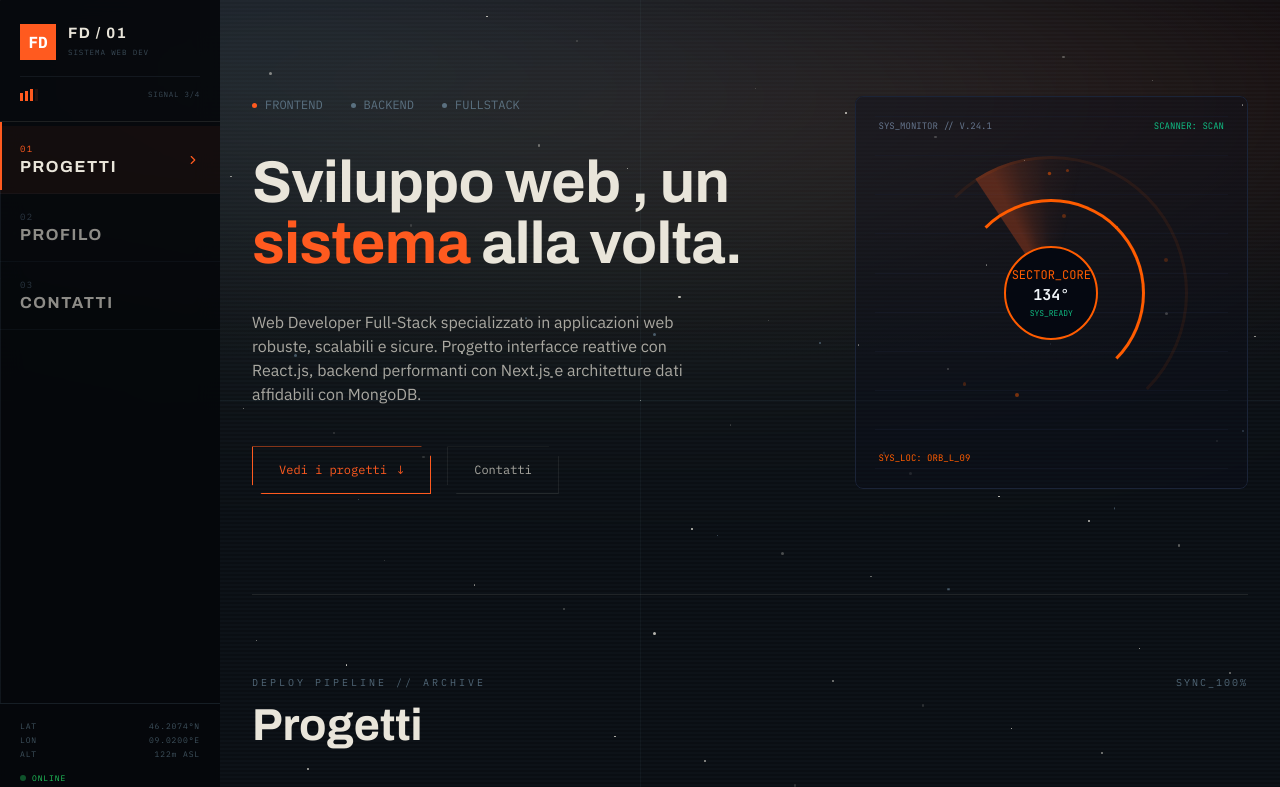
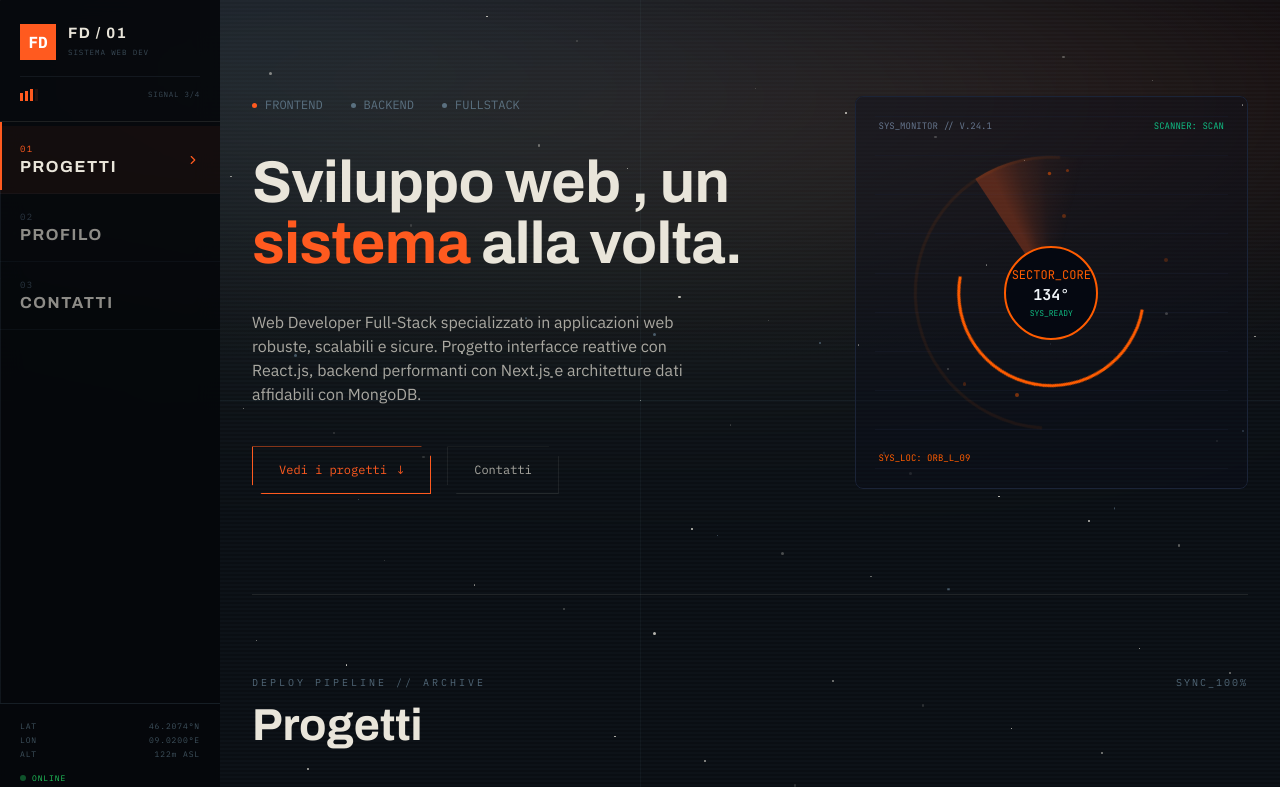
Before and after one commit to VedenThree/PersonalPortfolio, a Next.js app: page / in a window 1280 px wide. Shown: the top 787 px of the page. Built offline with nearby package versions, Linux system fonts and the light colour scheme.

Commit message:
Sistemato i due ring intorno al radar

```diff
--- a/components/ui/HeroOrbital.tsx
+++ b/components/ui/HeroOrbital.tsx
@@ -5,6 +5,9 @@ import { useEffect, useRef } from "react";
 const BOX = 460;
 const CENTER = BOX / 2;
 const SEED = 12323234;
+const SWEEP_PERIOD = 6000;
+const RING_OUTER_PERIOD = 18000;
+const RING_INNER_PERIOD = 11000;
 
 // Utility: converte un valore nel sistema di coordinate BOX in % del contenitore reale
 const pct = (v: number) => `${((v / BOX) * 100).toFixed(4)}%`;
@@ -48,6 +51,8 @@ const TARGETS: Target[] = (() => {
 
 export default function HeroOrbital() {
   const sweepRef = useRef<HTMLDivElement | null>(null);
+  const ringOuterRef = useRef<HTMLDivElement | null>(null);
+  const ringInnerRef = useRef<HTMLDivElement | null>(null);
   const bearingRef = useRef<HTMLParagraphElement | null>(null);
   const dotRefs = useRef<(HTMLSpanElement | null)[]>([]);
   const hitsRef = useRef<number[]>(TARGETS.map(() => 0));
@@ -62,6 +67,8 @@ export default function HeroOrbital() {
     let raf = 0;
     let last = performance.now();
     let angle = 0;
+    let outerAngle = 0;
+    let innerAngle = 0;
     let phase = 0;
     let visible = true;
 
@@ -69,9 +76,19 @@ export default function HeroOrbital() {
       if (bearing) bearing.textContent = `${String(Math.round(wrap360(deg))).padStart(3, "0")}°`;
     };
 
+    const paintRings = () => {
+      if (ringOuterRef.current) {
+        ringOuterRef.current.style.transform = `rotate(${wrap360(outerAngle).toFixed(4)}deg)`;
+      }
+      if (ringInnerRef.current) {
+        ringInnerRef.current.style.transform = `rotate(${wrap360(innerAngle).toFixed(4)}deg)`;
+      }
+    };
+
     const paintStatic = () => {
       writeBearing(angle);
       sweep.style.transform = `rotate(${wrap360(angle).toFixed(2)}deg)`;
+      paintRings();
     };
 
     const onVisibility = () => {
@@ -90,10 +107,13 @@ export default function HeroOrbital() {
         return;
       }
 
-      angle = wrap360(angle - (dt * 360) / 6000);
+      angle = wrap360(angle - (dt * 360) / SWEEP_PERIOD);
+      outerAngle = wrap360(outerAngle - (dt * 360) / RING_OUTER_PERIOD);
+      innerAngle = wrap360(innerAngle - (dt * 360) / RING_INNER_PERIOD);
       phase += dt / 1000;
 
       sweep.style.transform = `rotate(${angle.toFixed(4)}deg)`;
+      paintRings();
       writeBearing(190 + 150 * Math.sin(phase * 0.9));
 
       dotRefs.current.forEach((dot, i) => {
@@ -153,9 +173,10 @@ export default function HeroOrbital() {
           />
         </div>
 
-        {/* Anello esterno: 320/460 = 69.57% */}
+        {/* Anello esterno: 320/460 = 69.57% — 18s/giro, contro-orario */}
         <div
-          className="arc-ring absolute inset-0 m-auto"
+          ref={ringOuterRef}
+          className="arc-ring absolute inset-0 m-auto will-change-transform"
           style={{ width: pct(320), height: pct(320), opacity: 0.08 }}
         />
 
@@ -179,8 +200,12 @@ export default function HeroOrbital() {
           ))}
         </div>
 
-        {/* Anello interno: 220/460 = 47.83% */}
-        <div className="arc-ring absolute inset-0 m-auto" style={{ width: pct(220), height: pct(220) }} />
+        {/* Anello interno: 220/460 = 47.83% — 11s/giro, contro-orario */}
+        <div
+          ref={ringInnerRef}
+          className="arc-ring absolute inset-0 m-auto will-change-transform"
+          style={{ width: pct(220), height: pct(220) }}
+        />
       </div>
 
       {/* Nucleo centrale: 110/460 = 23.91% — testo sempre alla sua dimensione reale, mai scalato */}
```
